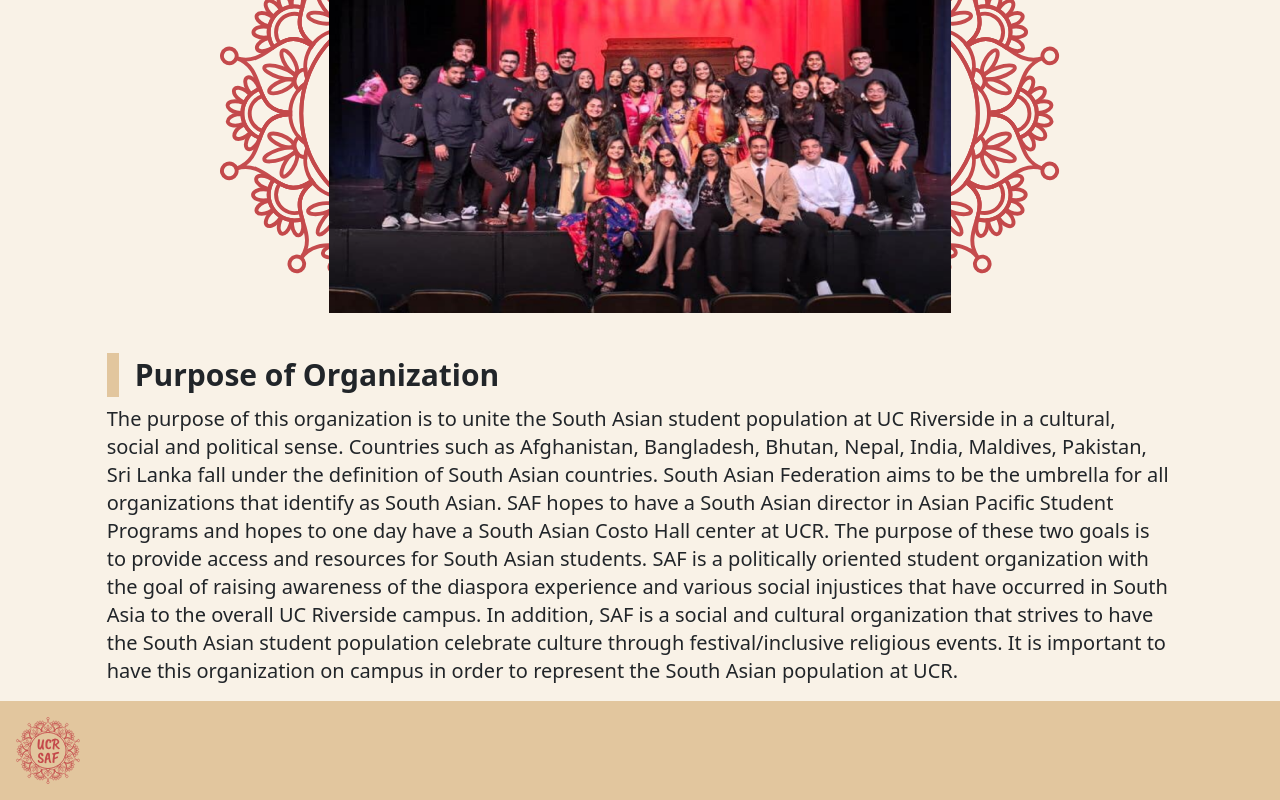
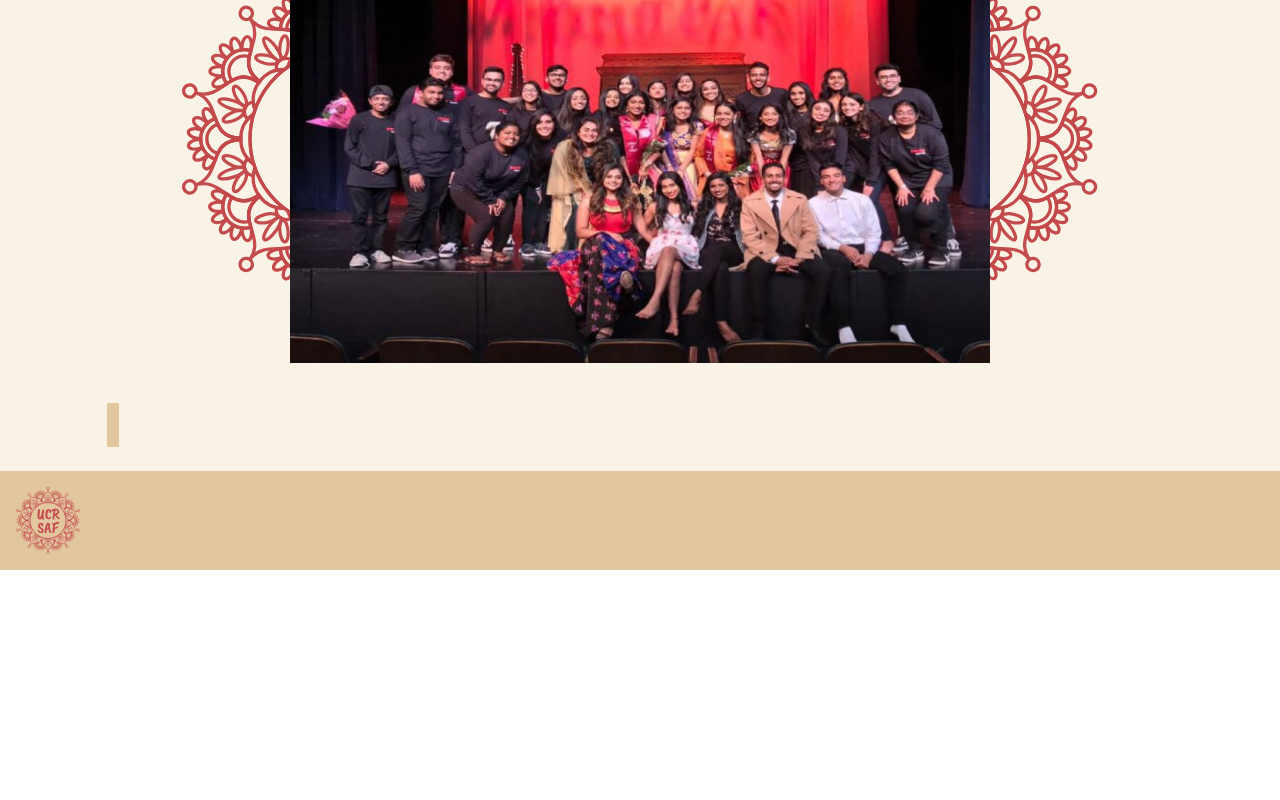
Before and after one commit to acm-ucr/saf-website, a Next.js app: page /about in a window 1280 px wide. Shown: the part 769-1569 px from the top of the page. After the commit the page ends 1339 px from the top, so only its background shows below. Built offline with nearby package versions, Linux system fonts and the light colour scheme; some icons are missing.

Commit message:
editted photoabout

```diff
--- a/src/app/about/page.js
+++ b/src/app/about/page.js
@@ -14,12 +14,7 @@ const page = () => {
         }
       />
       <Photo />
-      <Description
-        title={"Purpose of  Organization"}
-        text={
-          "The purpose of this organization is to unite the South Asian student population at UC Riverside in a cultural, social and political sense. Countries such as Afghanistan, Bangladesh, Bhutan, Nepal, India, Maldives, Pakistan, Sri Lanka fall under the definition of South Asian countries. South Asian Federation aims to be the umbrella for all organizations that identify as South Asian. SAF hopes to have a South Asian director in Asian Pacific Student Programs and hopes to one day have a South Asian Costo Hall center at UCR. The purpose of these two goals is to provide access and resources for South Asian students. SAF is a politically oriented student organization with the goal of raising awareness of the diaspora experience and various social injustices that have occurred in South Asia to the overall UC Riverside campus. In addition, SAF is a social and cultural organization that strives to have the South Asian student population celebrate culture through festival/inclusive religious events. It is important to have this organization on campus in order to represent the South Asian population at UCR."
-        }
-      />
+      <Description />
     </div>
   );
 };
--- a/src/components/Photo.jsx
+++ b/src/components/Photo.jsx
@@ -8,13 +8,13 @@ const Photo = () => {
     <div className="flex relative justify-center items-center">
       <Image
         src={mandala}
-        className="w-2/5 absolute z-1 -left-[-5%]"
+        className="max-sm:hidden w-1/3 absolute z-1 -left-[-1%]"
         alt="mandala"
       />
-      <Image src={image1} className="w-2/3 z-2" alt="group photo" />
+      <Image src={image1} className="w-3/4 z-2" alt="group photo" />
       <Image
         src={mandala}
-        className="w-2/5 absolute z-1 -right-[-5%]"
+        className="max-sm:hidden w-1/3 absolute z-1 -right-[-1%]"
         alt="mandala"
       />
     </div>
```
